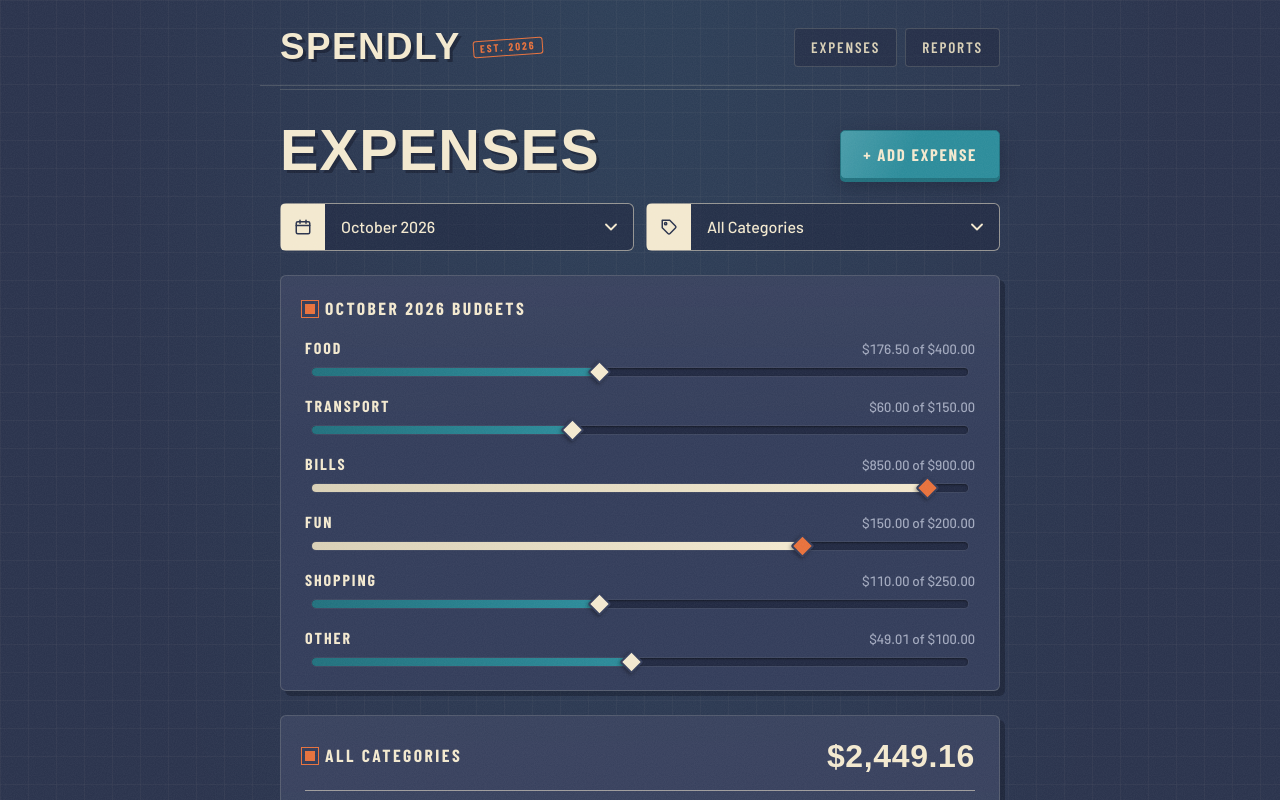
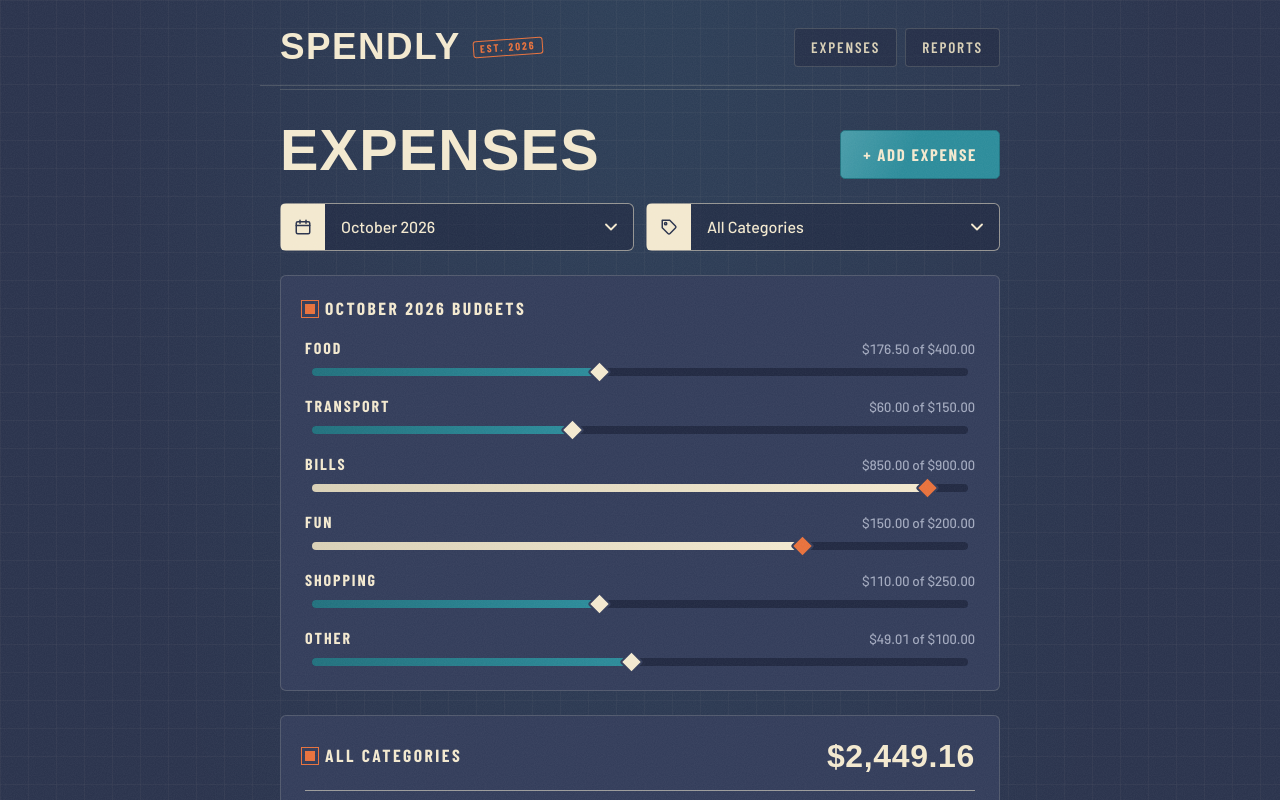
Before and after one commit to worldofwandag/spendly-origins, a Next.js app: page / in a window 1280 px wide. Shown: the top 800 px of the page. Built offline with nearby package versions, Linux system fonts and the light colour scheme; a web font is replaced by a local one.

Commit message:
Flatten theme: remove box shadows and 3D text shadows
Co-Authored-By: Claude Opus 5.5 <noreply@anthropic.com>
Claude-Session: https://claude.ai/code/session_01MUnTB5wfZNFS839p8qKUWC

```diff
--- a/app/globals.css
+++ b/app/globals.css
@@ -32,7 +32,6 @@
   --over: var(--orange);
   --track: var(--navy-deep);
   --radius: 6px;
-  --shadow: 5px 5px 0 rgba(15, 20, 36, 0.45);
 
   --font-display-stack: var(--font-display), "Impact", "Arial Narrow", sans-serif;
   --font-condensed-stack: var(--font-condensed), "Arial Narrow", sans-serif;
@@ -119,7 +118,6 @@ h1 {
   font-size: clamp(2.6rem, 7vw, 3.6rem);
   font-weight: 900;
   color: var(--cream);
-  text-shadow: 3px 3px 0 rgba(15, 20, 36, 0.5);
 }
 
 h2 {
@@ -200,7 +198,6 @@ h2::before {
   line-height: 1;
   letter-spacing: 0.04em;
   color: var(--cream);
-  text-shadow: 3px 3px 0 rgba(15, 20, 36, 0.55);
 }
 
 .nav .logo::after {
@@ -209,7 +206,6 @@ h2::before {
   font-size: 0.68rem;
   font-weight: 700;
   letter-spacing: 0.18em;
-  text-shadow: none;
   color: var(--orange);
   border: 1px solid var(--orange);
   border-radius: 3px;
@@ -225,12 +221,9 @@ h2::before {
 /* Shared pieces */
 
 .card {
-  background:
-    linear-gradient(180deg, rgba(243, 233, 207, 0.03), transparent 40%),
-    var(--card);
+  background: var(--card);
   border: 1px solid var(--border);
   border-radius: var(--radius);
-  box-shadow: var(--shadow);
   padding: 24px;
   display: flex;
   flex-direction: column;
@@ -257,20 +250,16 @@ h2::before {
   text-transform: uppercase;
   cursor: pointer;
   align-self: flex-start;
-  box-shadow: 0 3px 0 var(--teal-dark), 0 8px 18px rgba(15, 20, 36, 0.35);
-  transition: transform 0.12s ease, box-shadow 0.12s ease, background-color 0.15s ease;
+  transition: background-color 0.15s ease;
 }
 
 .button:hover {
   color: var(--cream);
   background-color: #2f99a9;
-  transform: translateY(-1px);
-  box-shadow: 0 4px 0 var(--teal-dark), 0 10px 22px rgba(15, 20, 36, 0.4);
 }
 
 .button:active {
-  transform: translateY(2px);
-  box-shadow: 0 1px 0 var(--teal-dark), 0 4px 10px rgba(15, 20, 36, 0.3);
+  background-color: var(--teal-dark);
 }
 
 .link-button {
@@ -630,7 +619,6 @@ input[type="date"]::-webkit-calendar-picker-indicator {
   margin: 0 7px;
   background: var(--track);
   border-radius: 999px;
-  box-shadow: inset 0 1px 2px rgba(0, 0, 0, 0.45), 0 0 0 1px rgba(243, 233, 207, 0.06);
 }
 
 .budget-fill {
@@ -651,7 +639,6 @@ input[type="date"]::-webkit-calendar-picker-indicator {
   border: 2px solid var(--navy-raised);
   border-radius: 2px;
   transform: translateY(-50%) rotate(45deg);
-  box-shadow: 0 2px 4px rgba(0, 0, 0, 0.35);
 }
 
 .budget-fill.good {
```
